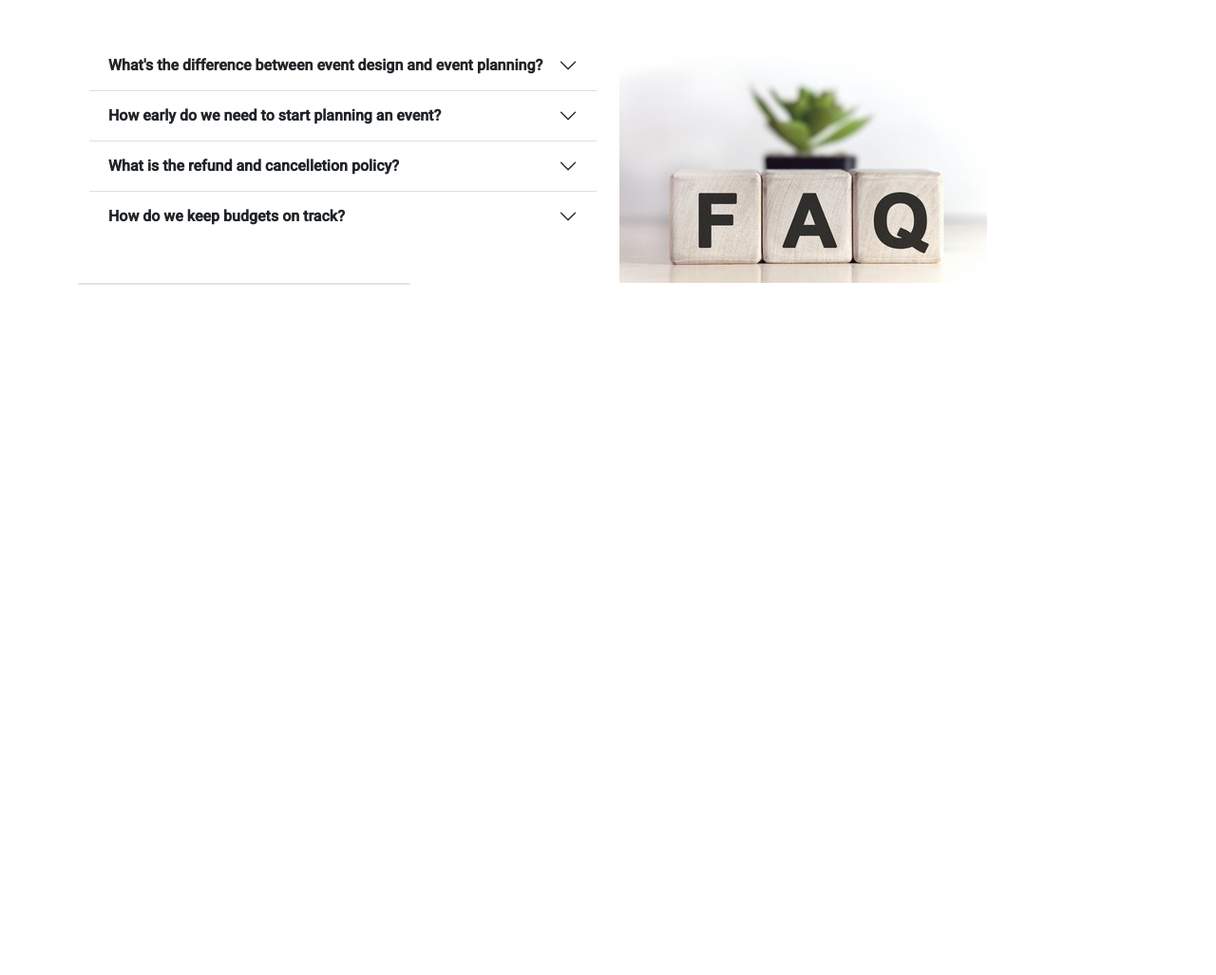
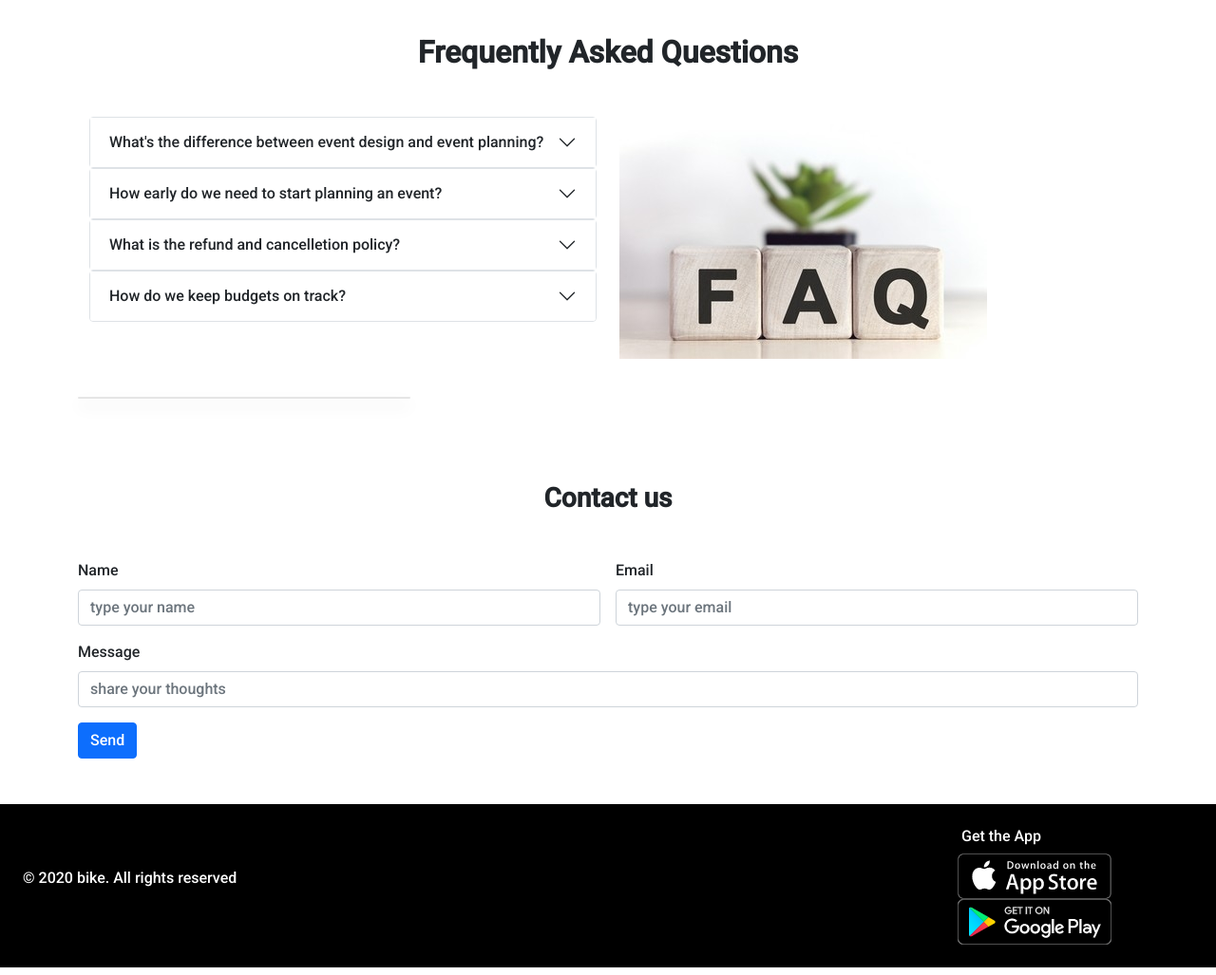
Before and after one commit to SarafNusrat/convention-center, a plain HTML site: page index.html in a window 1280 px wide. Shown: the part 1225-2252 px from the top of the page at 95% size. Before the commit the page ends 1525 px from the top, so only its background shows below. Drawn offline with nearby package versions, Linux system fonts and the light colour scheme.

Commit message:
almost done

```diff
--- a/css/styles.css
+++ b/css/styles.css
@@ -12,3 +12,25 @@ body{
 .stellato-button-style{
     color: #3F87F5;
 }
+
+.stellato-section-margin{
+    padding-top: 40px;
+}
+
+.faq-ans{
+    color: gray;
+    font-weight: lighter;
+    font-size: smaller;
+}
+
+.stellato-border{
+    color: skyblue;
+}
+
+span{
+    font-size: xx-small;
+}
+
+.footer-bg{
+    background-color: black;
+}
--- a/index.html
+++ b/index.html
@@ -70,8 +70,10 @@
     </header>
     <main>
         <!-- packages -->
-        <section class="container">
+        <section class="container stellato-section-margin">
             <h2 class="fw-bold text-center mt-5 mb-5">Our Package</h2>
+            <div class="row">
+                <div class="col-lg-12">
                     <section class="container">
                         <div class="card-group">
                             <div class="card border-0">
@@ -139,58 +141,61 @@
 
                           </div>
                     </section>
+                </div>
+            </div>
+
 
         </section>
 
         <!-- FAQ -->
-        <section class="container">
+        <section class="container stellato-section-margin">
             <h2 class="fw-bold text-center mt-5 mb-5">Frequently Asked Questions</h2>
             <section class="container">
                 <div class="row">
                     <div class="col-lg-6">
                         <div class="accordion accordion-flush" id="accordionFlushExample">
-                            <div class="accordion-item">
+                            <div class="accordion-item border stellato-border rounded">
                               <h2 class="accordion-header" id="flush-headingOne">
-                                <button class="accordion-button collapsed fw-bold" type="button" data-bs-toggle="collapse" data-bs-target="#flush-collapseOne" aria-expanded="false" aria-controls="flush-collapseOne">
+                                <button class="accordion-button collapsed fw-normal" type="button" data-bs-toggle="collapse" data-bs-target="#flush-collapseOne" aria-expanded="false" aria-controls="flush-collapseOne">
                                     What's the difference
                                     between event design and
                                     event planning?
                                 </button>
                               </h2>
                               <div id="flush-collapseOne" class="accordion-collapse collapse" aria-labelledby="flush-headingOne" data-bs-parent="#accordionFlushExample">
-                                <div class="accordion-body">Event design and event planning work hand in hand to deliver a successful
+                                <div class="accordion-body faq-ans">Event design and event planning work hand in hand to deliver a successful
                                 event.Events by Knight offer tailor made events. This means we incorporate both event design and event planning to create that perfect event.</div>
                               </div>
                             </div>
-                            <div class="accordion-item">
+                            <div class="accordion-item border stellato-border rounded">
                               <h2 class="accordion-header" id="flush-headingTwo">
-                                <button class="accordion-button collapsed fw-bold" type="button" data-bs-toggle="collapse" data-bs-target="#flush-collapseTwo" aria-expanded="false" aria-controls="flush-collapseTwo">
+                                <button class="accordion-button collapsed fw-normal" type="button" data-bs-toggle="collapse" data-bs-target="#flush-collapseTwo" aria-expanded="false" aria-controls="flush-collapseTwo">
                                     How early do we need to start
                                     planning an event?
                                 </button>
                               </h2>
                               <div id="flush-collapseTwo" class="accordion-collapse collapse" aria-labelledby="flush-headingTwo" data-bs-parent="#accordionFlushExample">
-                                <div class="accordion-body">We start planning an event before 3 months. There are so many processes involved in planning an event. So, we always demand this time from our customers for the best experience.</div>
+                                <div class="accordion-body faq-ans">We start planning an event before 3 months. There are so many processes involved in planning an event. So, we always demand this time from our customers for the best experience.</div>
                               </div>
                             </div>
-                            <div class="accordion-item">
+                            <div class="accordion-item border stellato-border rounded">
                               <h2 class="accordion-header" id="flush-headingThree">
-                                <button class="accordion-button collapsed fw-bold" type="button" data-bs-toggle="collapse" data-bs-target="#flush-collapseThree" aria-expanded="false" aria-controls="flush-collapseThree">
+                                <button class="accordion-button collapsed fw-normal" type="button" data-bs-toggle="collapse" data-bs-target="#flush-collapseThree" aria-expanded="false" aria-controls="flush-collapseThree">
                                   What is the refund and cancelletion policy?
                                 </button>
                               </h2>
                               <div id="flush-collapseThree" class="accordion-collapse collapse" aria-labelledby="flush-headingThree" data-bs-parent="#accordionFlushExample">
-                                <div class="accordion-body">We provide 50% refund for any cancelletion that happened before more than one month of the event.</div>
+                                <div class="accordion-body faq-ans">We provide 50% refund for any cancelletion that happened before more than one month of the event.</div>
                               </div>
                             </div>
-                            <div class="accordion-item">
-                                <h2 class="accordion-header" id="flush-headingThree">
-                                  <button class="accordion-button collapsed fw-bold" type="button" data-bs-toggle="collapse" data-bs-target="#flush-collapseThree" aria-expanded="false" aria-controls="flush-collapseThree">
+                            <div class="accordion-item border stellato-border rounded">
+                                <h2 class="accordion-header" id="flush-headingFour">
+                                  <button class="accordion-button collapsed fw-normal" type="button" data-bs-toggle="collapse" data-bs-target="#flush-collapseFour" aria-expanded="false" aria-controls="flush-collapseFour">
                                     How do we keep budgets on track?
                                   </button>
                                 </h2>
-                                <div id="flush-collapseThree" class="accordion-collapse collapse" aria-labelledby="flush-headingThree" data-bs-parent="#accordionFlushExample">
-                                  <div class="accordion-body">We have a seperate financial team who constantly are in contact with our customers.</div>
+                                <div id="flush-collapseFour" class="accordion-collapse collapse" aria-labelledby="flush-headingFour" data-bs-parent="#accordionFlushExample">
+                                  <div class="accordion-body faq-ans">We have a seperate financial team who constantly are in contact with our customers.</div>
                                 </div>
                             </div>
                         </div>
@@ -203,7 +208,7 @@
         </section>
 
         <!-- toast -->
-        <section class="container">
+        <section class="container stellato-section-margin">
             <div class="toast show align-items-center" role="alert" aria-live="assertive" aria-atomic="true">
                 <div class="d-flex position-absolute top-0 end-0">
                   <div class="toast-body">20% off on next booking.</div>
@@ -212,12 +217,50 @@
               </div>
         </section>
 
+        <!-- contact us -->
+        <section class="container stellato-section-margin">
+            <h3 class="fw-bold text-center mt-5 mb-5">Contact us</h3>
+            <form class="row g-3">
+                <div class="col-md-6">
+                  <label for="inputEmail4" class="form-label">Name</label>
+                  <input type="email" class="form-control" id="inputEmail4" placeholder="type your name">
+                </div>
+                <div class="col-md-6">
+                  <label for="inputPassword4" class="form-label">Email</label>
+                  <input type="password" class="form-control" id="inputPassword4"
+                  placeholder="type your email">
+                </div>
+                <div class="col-12">
+                  <label for="inputAddress" class="form-label">Message</label>
+                  <input type="text" class="form-control" id="inputAddress" placeholder="share your thoughts">
+                </div>
+
+
+                <div class="col-12">
+                  <button type="submit" class="btn btn-primary">Send</button>
+                </div>
+              </form>
+        </section>
 
 
 
     </main>
-    <footer>
 
+
+    <footer class="pt-4 ps-4 pb-4 me-0 mb-2 mt-5 footer-bg text-white">
+        <div class="row d-flex align-items-center">
+            <div class="col-lg-9 col-5">
+                <p class="fst-normal ">© 2020 bike. All rights reserved</p>
+            </div>
+            <div class="col-lg-3 col-7">
+                <section class="container">
+                    <h6 class="ps-1">Get the App</h6>
+                    <a href="https://apps.apple.com/us/app/structured-day-planner/id1499198946" target="_blank"><img src="icons/app-store.png" alt=""></a>
+                    <a href="https://play.google.com/store/apps/details?id=com.whatup.android.weeklyplanner" target="_blank"><img src="icons/google-play.png" alt=""></a>
+                </section>
+
+            </div>
+        </div>
     </footer>
 
 
```
Also changed, not shown: icons/app-store.png (added), icons/google-play.png (added). Lines whose indentation alone changed are shown as unchanged.
